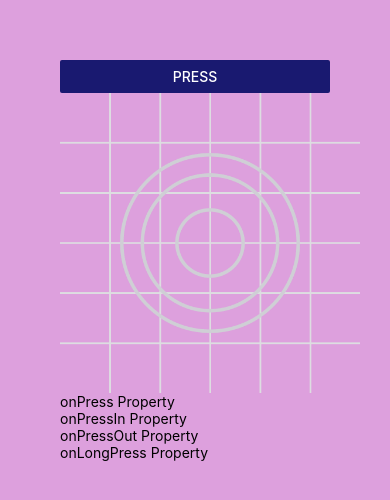
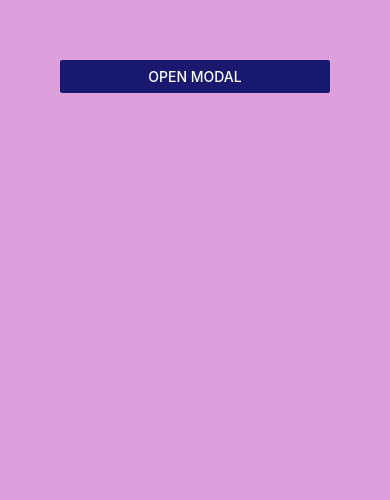
Before and after one commit to jas4code/codevodlution-react-native, a React Native app: screen / in a window 390 px wide. Shown: the top 500 px of the page. Built offline with nearby package versions, Linux system fonts and the light colour scheme.

Commit message:
Modal Component

```diff
--- a/App.js
+++ b/App.js
@@ -1,35 +1,21 @@
-import { View, Text, Image, Button, Pressable } from 'react-native';
+import { useState } from 'react';
+import { View, Text, Button, Modal } from 'react-native';
 
 const logoImg = require('./assets/adaptive-icon.png');
 
 export default function App() {
+	const [isModalVisible, setIsModalVisible] = useState(false);
+
 	return (
 		<View style={{ flex: 1, backgroundColor: 'plum', padding: 60 }}>
-			<Button title='Press' onPress={() => console.log('Button pressed.')} color='midnightblue' />
+			<Button title='Open Modal' onPress={() => setIsModalVisible(true)} color='midnightblue' />
 
-			<Pressable onPress={() => console.log('Image Pressed.')}>
-				<Image source={logoImg} style={{ width: 300, height: 300 }} />
-			</Pressable>
-			{/* <Pressable onPress={() => console.log('Text Pressed.')}>
-				<Text>
-					Lorem ipsum dolor sit amet, consectetur adipisicing elit. Doloribus illo minima accusantium sint voluptatum ut illum ab eveniet commodi quos fuga perferendis alias atque accusamus, iure nobis dolor recusandae sed, blanditiis quibusdam? Magnam nesciunt a voluptate laboriosam dolores ducimus est ea molestias! Sint, tenetur aliquam similique consequatur corporis tempora accusamus cum modi! Minima nihil sit sapiente deleniti odit, quod quos numquam eligendi, aperiam dignissimos, perferendis aliquid magnam quo ipsum blanditiis? Est cupiditate at inventore? Fugiat maiores enim quos tenetur quo tempore eaque doloribus velit recusandae
-					perspiciatis, vero consectetur accusantium sunt, nulla rem? Quod et soluta ipsum natus corrupti expedita tempore?
-				</Text>
-			</Pressable> */}
-
-			{/* Other Pressable Properties */}
-			<Pressable onPress={() => console.log('onPress Activated.')}>
-				<Text>onPress Property</Text>
-			</Pressable>
-			<Pressable onPressIn={() => console.log('onPressIn Activated.')}>
-				<Text>onPressIn Property</Text>
-			</Pressable>
-			<Pressable onPressOut={() => console.log('onPressOut Activated.')}>
-				<Text>onPressOut Property</Text>
-			</Pressable>
-			<Pressable onLongPress={() => console.log('onLongPress Activated.')}>
-				<Text>onLongPress Property</Text>
-			</Pressable>
+			<Modal visible={isModalVisible} onRequestClose={() => setIsModalVisible(false)} animationType='slide' presentationStyle='pageScreen'>
+				<View style={{ flex: 1, backgroundColor: 'lightblue', padding: 60 }}>
+					<Text>Modal content</Text>
+					<Button title='Close' color='midnightblue' onPress={() => setIsModalVisible(false)} />
+				</View>
+			</Modal>
 		</View>
 	);
 }
```
